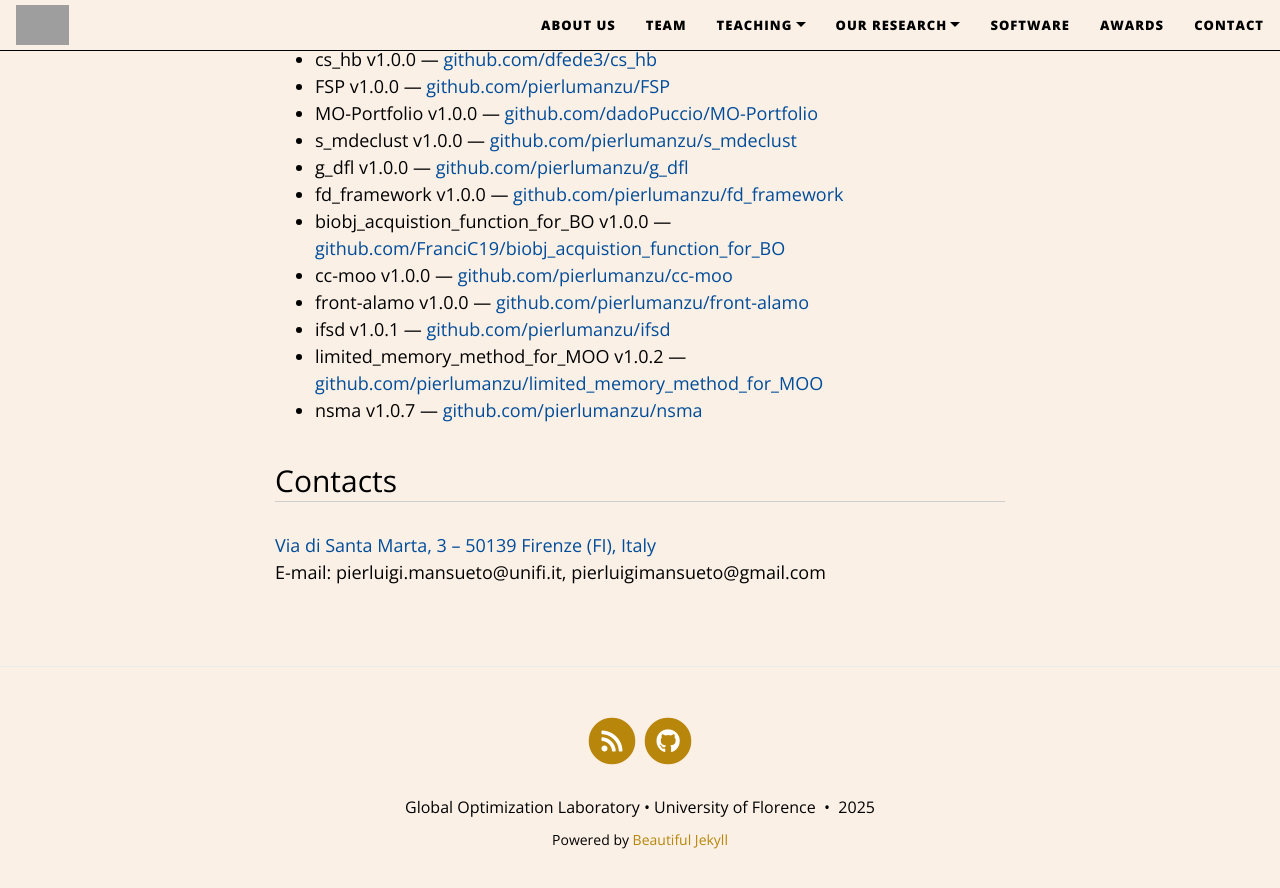
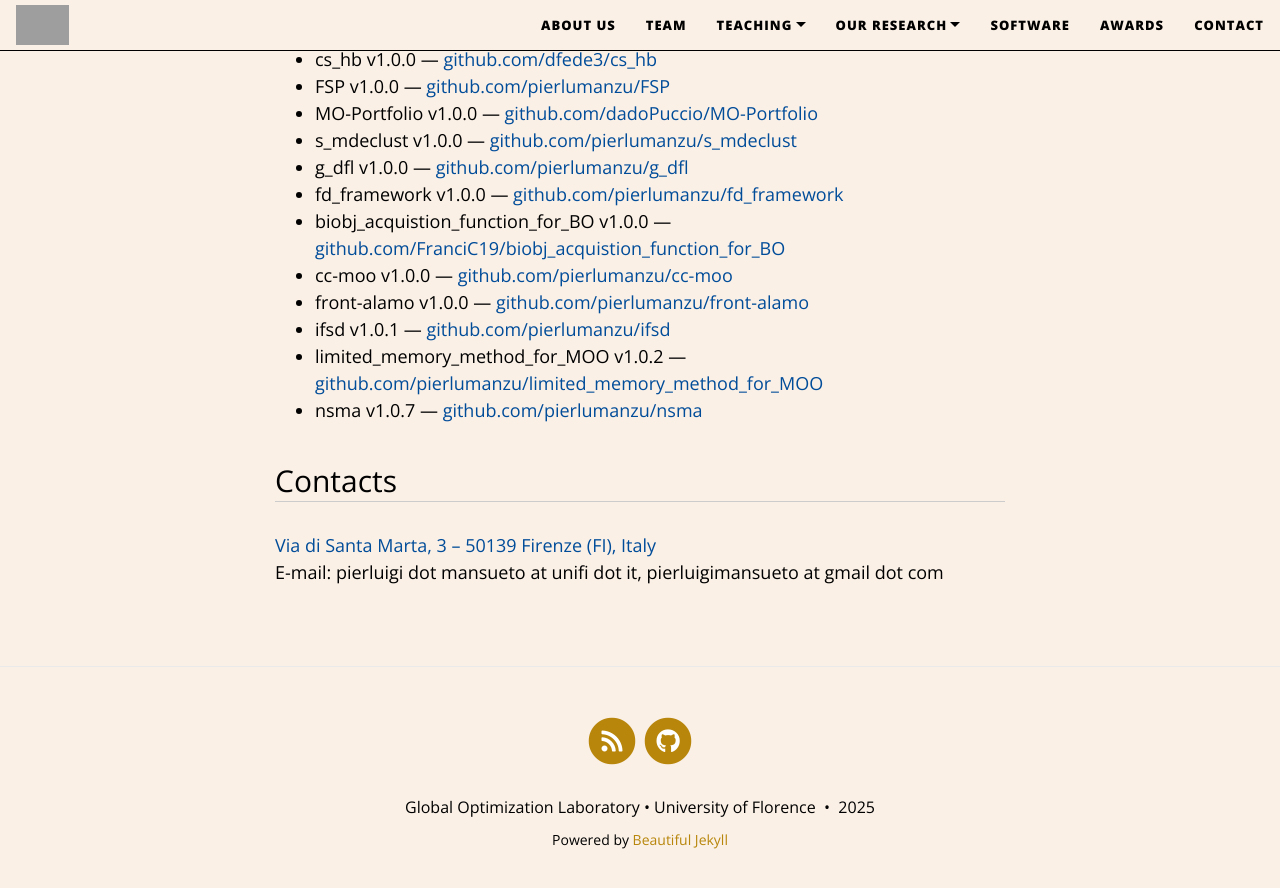
Before and after one commit to GOL-UniFI/GOL-UniFI.github.io, a Jekyll site: the page built from pages/pierluigi_mansueto.md, in a window 1280 px wide and 900 px high, scrolled down 3233 px. Shown: the top 888 px of the window. Built offline with Jekyll 4.4.1, drawn with Linux system fonts in a browser that asks for light colours; nearby versions of some CDN libraries; grey boxes are pictures that could not be loaded.

Commit message:
Pagina Pier

```diff
--- a/pages/pierluigi_mansueto.md
+++ b/pages/pierluigi_mansueto.md
@@ -214,7 +214,7 @@ title: Pierluigi Mansueto
           <a href="http://maps.google.it/maps?f=q&source=s_q&hl=it&q=via+di+santa+marta,+3,+firenze" target="_blank" rel="noopener noreferrer">
             Via di Santa Marta, 3 – 50139 Firenze (FI), Italy
           </a><br>
-          E-mail: pierluigi.mansueto@unifi.it, pierluigimansueto@gmail.com
+          E-mail: pierluigi dot mansueto at unifi dot it, pierluigimansueto at gmail dot com
         </p>
       </section>
 
```
